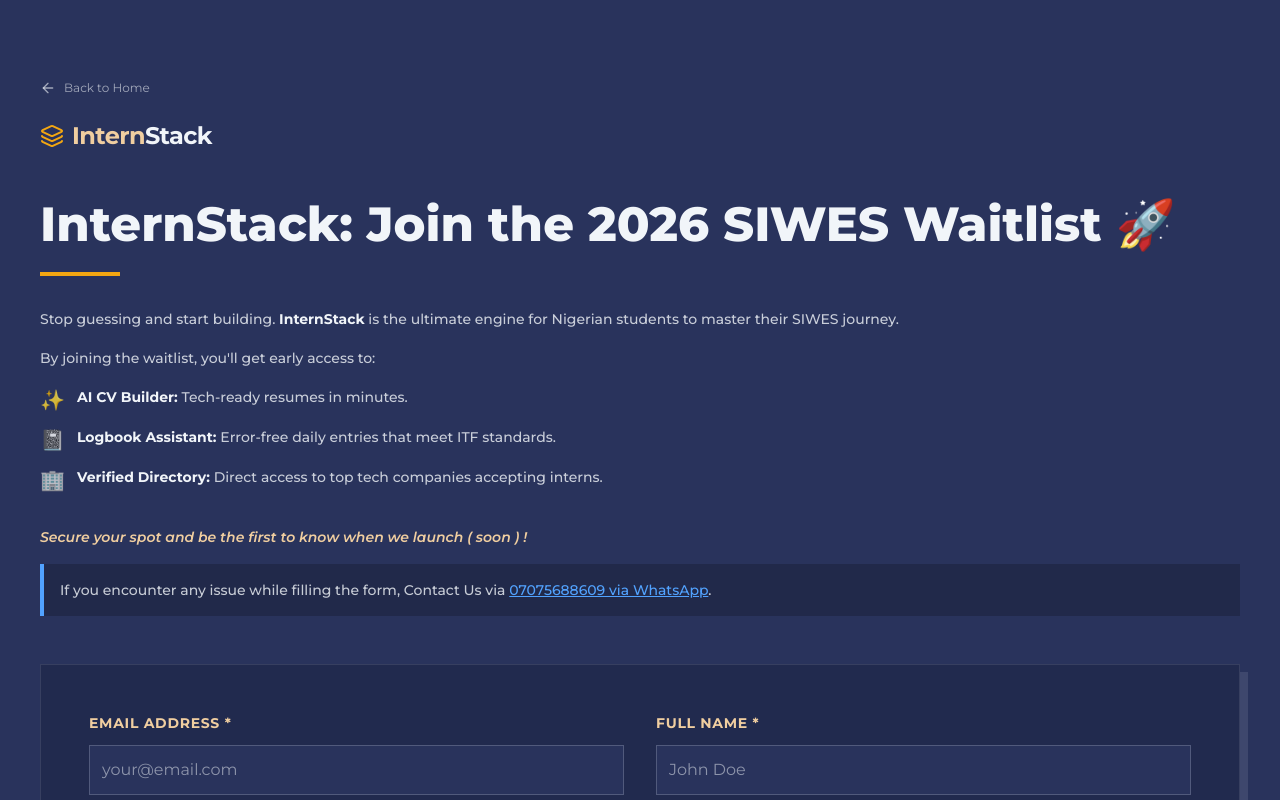
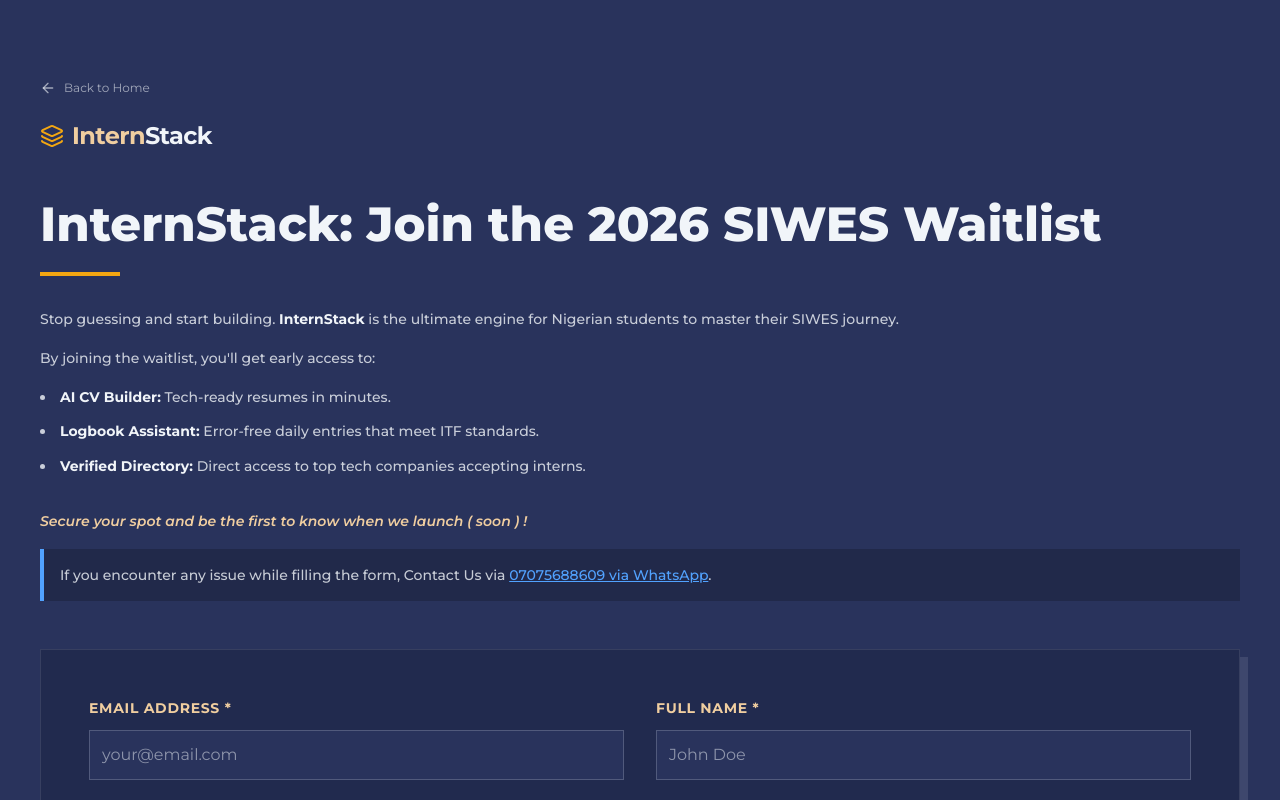
Before and after one commit to Dev-Noble-coder/InternStack, a Next.js app: page /waitlist in a window 1280 px wide. Shown: the top 800 px of the page. Built offline with nearby package versions, Linux system fonts and the light colour scheme; no server answers.

Commit message:
Changes to waitlist page

```diff
--- a/app/waitlist/page.tsx
+++ b/app/waitlist/page.tsx
@@ -159,7 +159,7 @@
           className="mb-12"
         >
           <h1 className="text-3xl md:text-5xl font-extrabold mb-6">
-            InternStack: Join the 2026 SIWES Waitlist 🚀
+            InternStack: Join the 2026 SIWES Waitlist
           </h1>
           <div className="h-1 w-20 bg-[#F3A712] mb-8" />
 
@@ -169,16 +169,16 @@
             </p>
             <p>By joining the waitlist, you'll get early access to:</p>
             <ul className="space-y-3">
-              <li className="flex items-start gap-3">
-                <span className="text-xl">✨</span>
+              <li className="list-disc list-inside">
+
                 <span><span className="font-bold text-[#F1F5F9]">AI CV Builder:</span> Tech-ready resumes in minutes.</span>
               </li>
-              <li className="flex items-start gap-3">
-                <span className="text-xl">📓</span>
+              <li className="list-disc list-inside">
+
                 <span><span className="font-bold text-[#F1F5F9]">Logbook Assistant:</span> Error-free daily entries that meet ITF standards.</span>
               </li>
-              <li className="flex items-start gap-3">
-                <span className="text-xl">🏢</span>
+              <li className="list-disc list-inside">
+
                 <span><span className="font-bold text-[#F1F5F9]">Verified Directory:</span> Direct access to top tech companies accepting interns.</span>
               </li>
             </ul>
```
